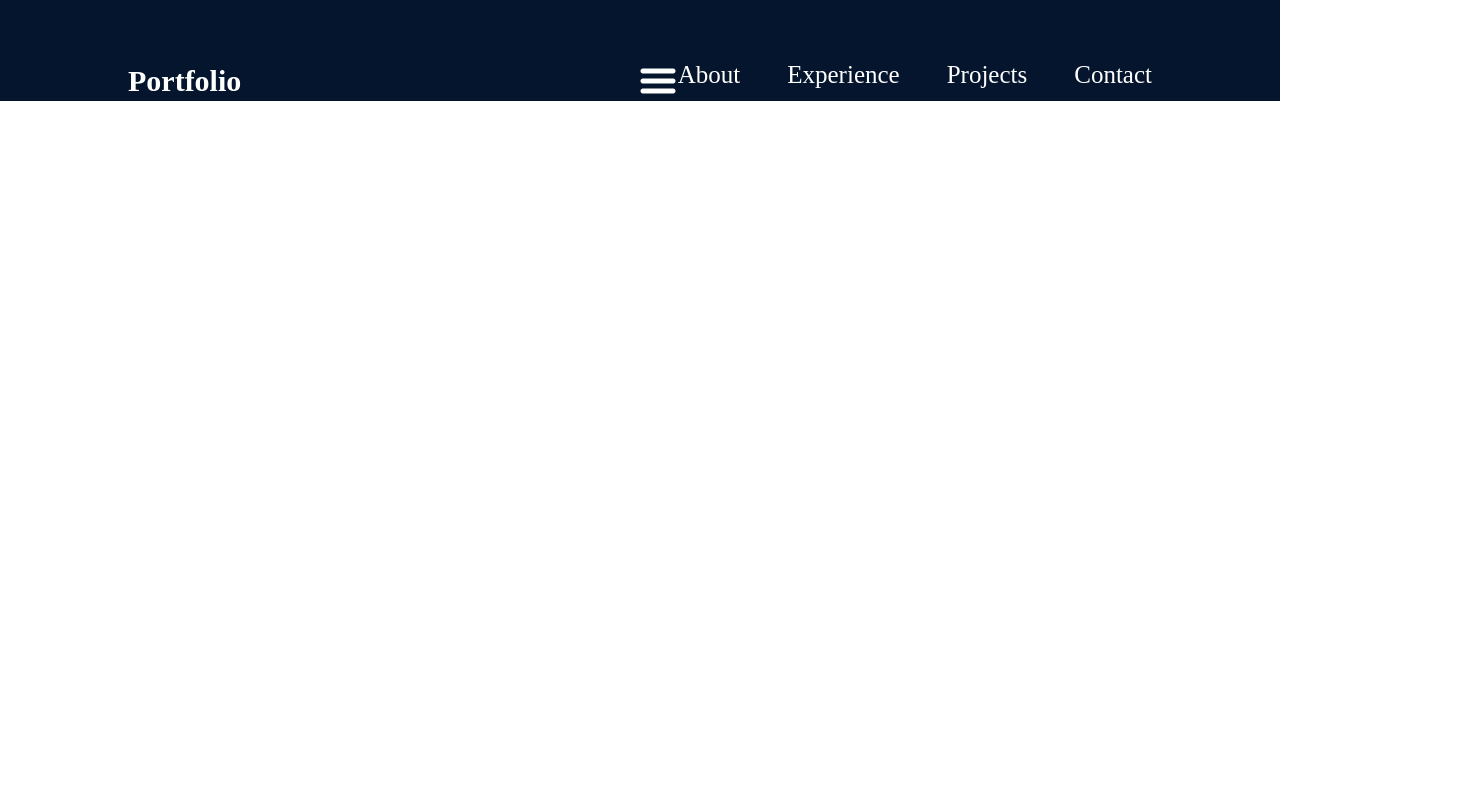
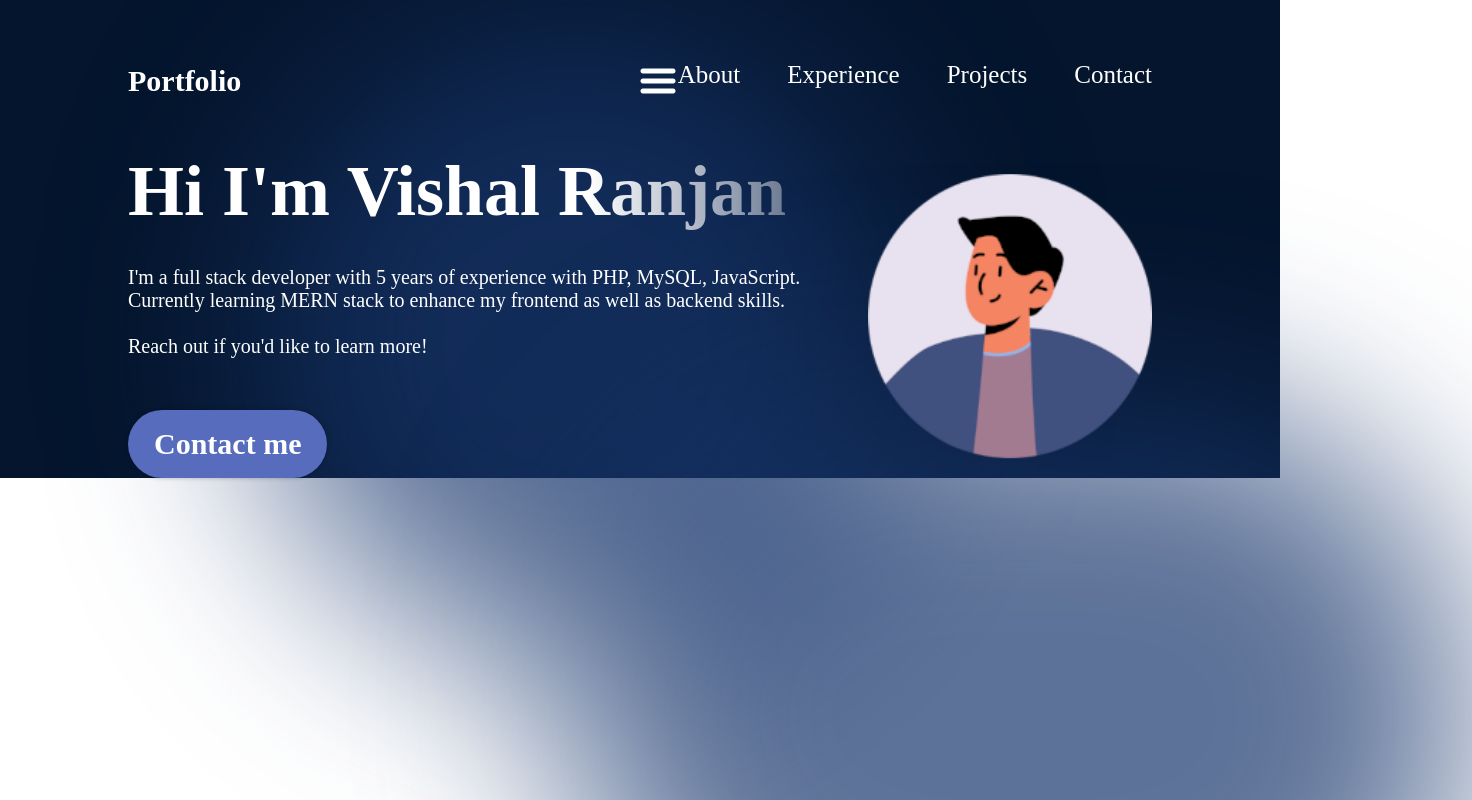
Before and after one commit to vishal7313/react-portfolio, a React (Vite) app: page / in a window 1280 px wide. Shown: the top 800 px of the page, 1472 px wide, since content can reach past the window. Built offline with nearby package versions, Linux system fonts and the light colour scheme.

Commit message:
Added summary section

```diff
--- a/src/App.jsx
+++ b/src/App.jsx
@@ -1,4 +1,5 @@
 import style from "./App.module.css"
+import { Hero } from "./components/Hero/Hero"
 import { Navbar } from "./components/NavBar/Navbar"
 
 function App() {
@@ -7,6 +8,7 @@
     <>
       <div className={style.App}>
         <Navbar />
+        <Hero />
       </div>
     </>
   )
--- /dev/null
+++ b/src/components/Hero/Hero.jsx
@@ -0,0 +1,31 @@
+import React from 'react'
+import { getImageUrl } from '../../utils'
+
+import styles from "./Hero.module.css";
+
+export const Hero = () => {
+  return (
+    <section className={styles.container}>
+        <div className={styles.content}>
+            <h1 className={styles.title}>Hi I'm Vishal Ranjan</h1>
+            <p className={styles.description}>
+                I'm a full stack developer with 5 years of experience with PHP, MySQL, JavaScript.
+                Currently learning MERN stack to enhance my frontend as well as backend skills.<br /><br />
+                Reach out if you'd like to learn more!
+            </p>
+            <a href='mailto:vishalranjanrv@gmail.com' className={styles.contactBtn}>
+                Contact me
+            </a>
+        </div>
+
+        <img
+            src={getImageUrl('hero/heroImage.png')}
+            alt="Hero Image of me"
+            className={styles.heroImg}
+        />
+
+        <div className={styles.topBlur}></div>
+        <div className={styles.bottomBlur}></div>
+    </section>
+  )
+}
--- /dev/null
+++ b/src/components/Hero/Hero.module.css
@@ -0,0 +1,110 @@
+@import "../../vars.css";
+
+.container {
+    position: relative;
+    display: flex;
+    align-items: center;
+    justify-content: space-between ;
+    margin-top: 49px;
+    z-index: 1;
+    margin-left: 10%;
+    margin-right: 10%;
+}
+
+.content {
+    display: flex;
+    flex-direction: column;
+    align-items: flex-start;
+    color: var(--color-text);
+    z-index: 1;
+}
+
+.title {
+    font-size: 72px;
+    font-weight: 900;
+    margin-bottom: 33px;
+    font-family: var(--font-roboto);
+    background: linear-gradient(
+        90deg,
+        rgba(255, 255, 255, 1) 70%,
+        rgba(255, 255, 255, 0) 120%
+    );
+    -webkit-text-fill-color: transparent;
+    -webkit-background-clip: text;
+}
+
+.description {
+    font-size: 20px;
+    font-family: var(--font-roboto);
+    margin-bottom: 52px;
+}
+
+.contactBtn {
+    text-decoration: none;
+    background-color: var(--color-primary);
+    color: var(--color-text);
+    border-radius: 100px;
+    font-size: 30px;
+    font-weight: 600;
+    padding: 17px 26px;
+    box-shadow: 0 0 4px 0 rgba(0,0,0,0.25);
+}
+
+.heroImg {
+    width: 50%;
+    z-index: 1;
+    animation-name: heroImg;
+    animation-duration: 3s;
+    animation-iteration-count: infinite;
+    animation-timing-function: ease-in-out;
+}
+
+@keyframes heroImg {
+    0% {
+        transform: translate(0,  0px);
+    }
+    50%  {
+        transform: translate(0, 15px);
+    }
+    100%  {
+        transform: translate(0, -0px);
+    }
+}
+
+.topBlur {
+    position: absolute;
+    width: 50vw;
+    height: 50vw;
+    min-width: 350px;
+    min-width: 350px;
+    top: -128px;
+    left: 10vw;
+    border-radius: 764px;
+    background: rgba(25, 55, 109, 0.7);
+    filter: blur(100px);
+    z-index: 0;
+}
+
+.bottomBlur {
+    position: absolute;
+    width: 70vw;
+    height: 50vw;
+    min-width: 250px;
+    min-width: 250px;
+    top: 246px;
+    right: -25vw;
+    border-radius: 764px;
+    background: rgba(25, 55, 109, 0.7);
+    filter: blur(100px);
+    z-index: 0;
+}
+
+@media  screen and (max-width: 830px) {
+    .container {
+        flex-direction: column-reverse;
+    }
+
+    .content {
+        align-items: center;
+    }
+}
```
Also changed, not shown: assets/hero/heroImage.png (added).
